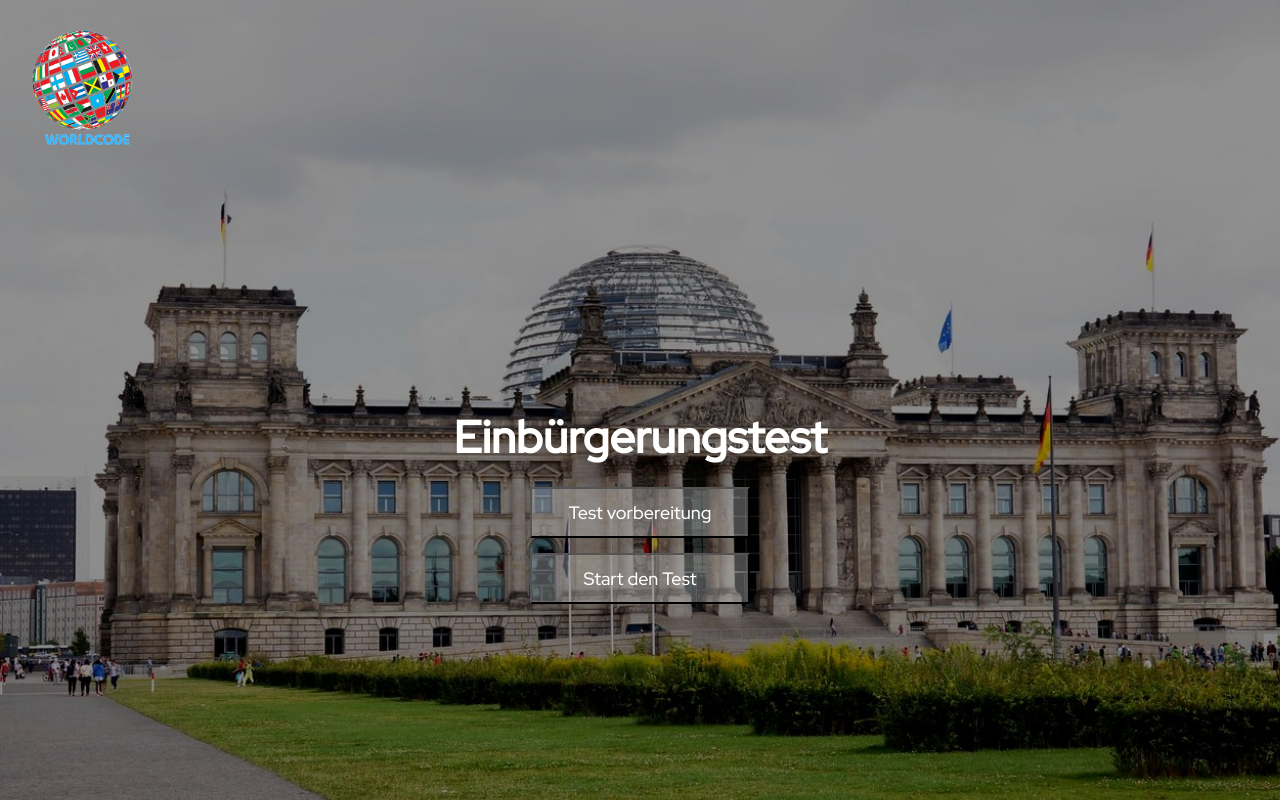
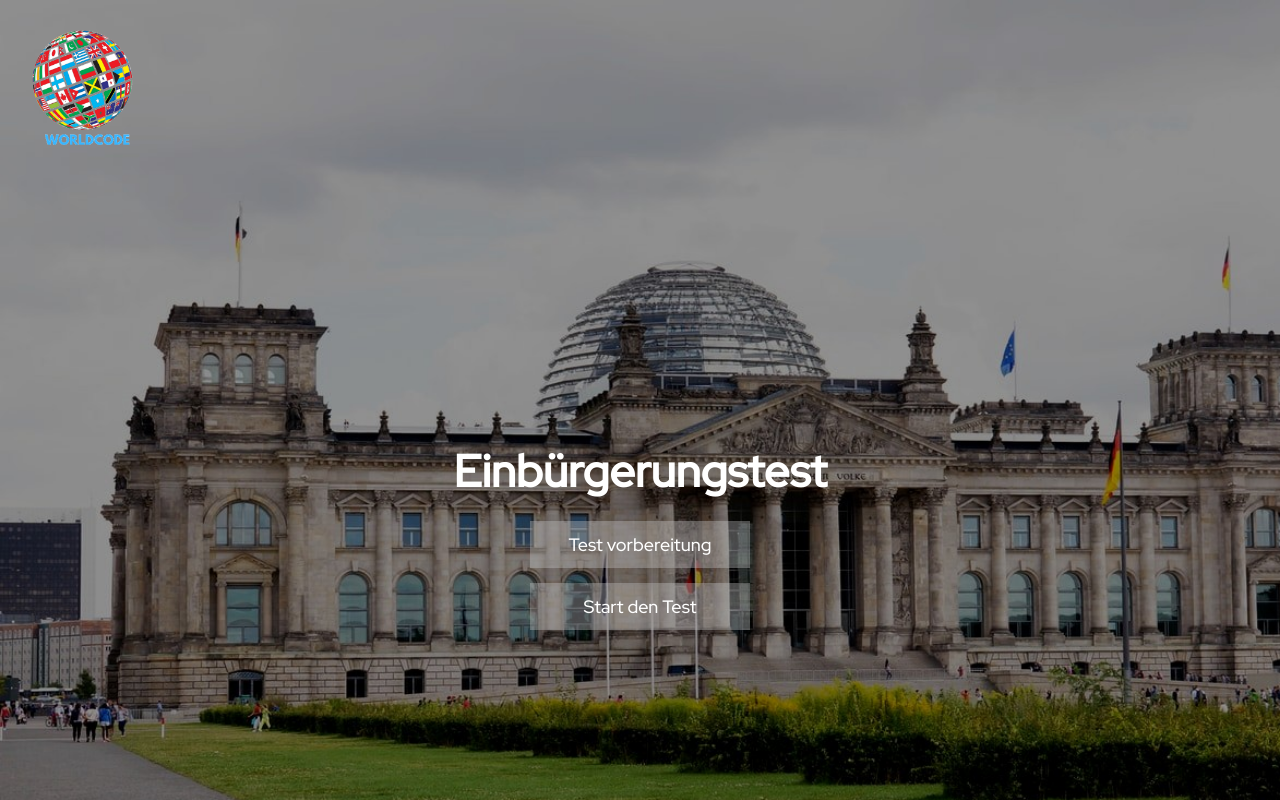
Before and after one commit to HamidRMD/Einbuergerungstest, a React (Create React App) app: page / in a window 1280 px wide. Shown: the top 800 px of the page. Built offline with nearby package versions, Linux system fonts and the light colour scheme.

Commit message:
verbesserung

```diff
--- a/src/Components/StartSeite/StartSeite.css
+++ b/src/Components/StartSeite/StartSeite.css
@@ -3,7 +3,7 @@
     background-repeat: no-repeat;
     background-size:cover;
     width: 100%;
-    height:920px;
+    height:981px;
     display:flex;
     justify-content:center;
 
@@ -35,6 +35,7 @@
     color: rgb(255, 255, 255);
     width:220px;
     margin-top: 15px;
+    border:none;
 
 }
 
```
